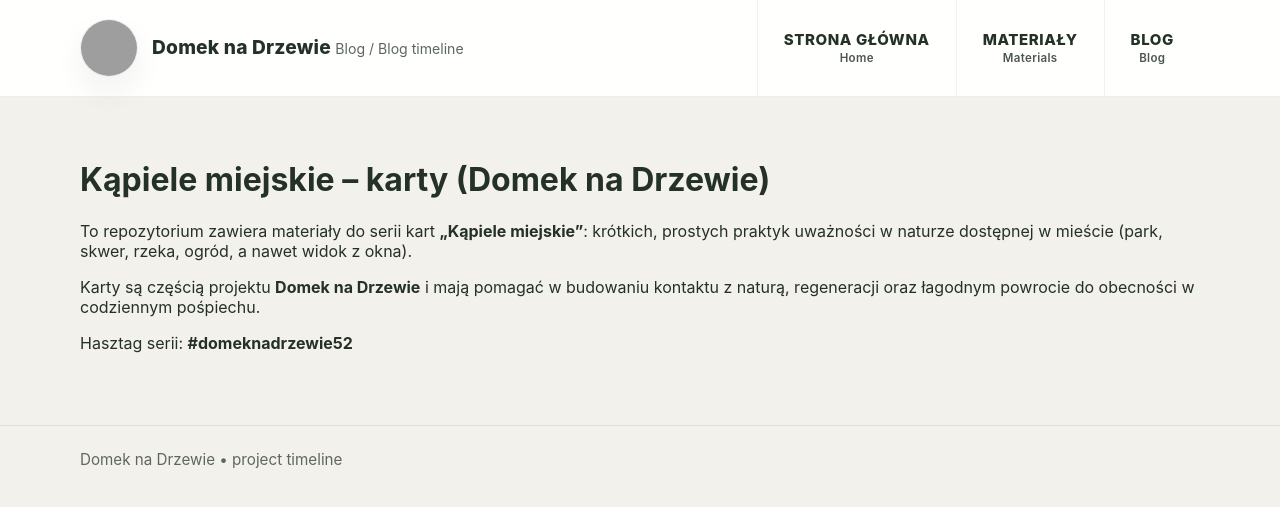
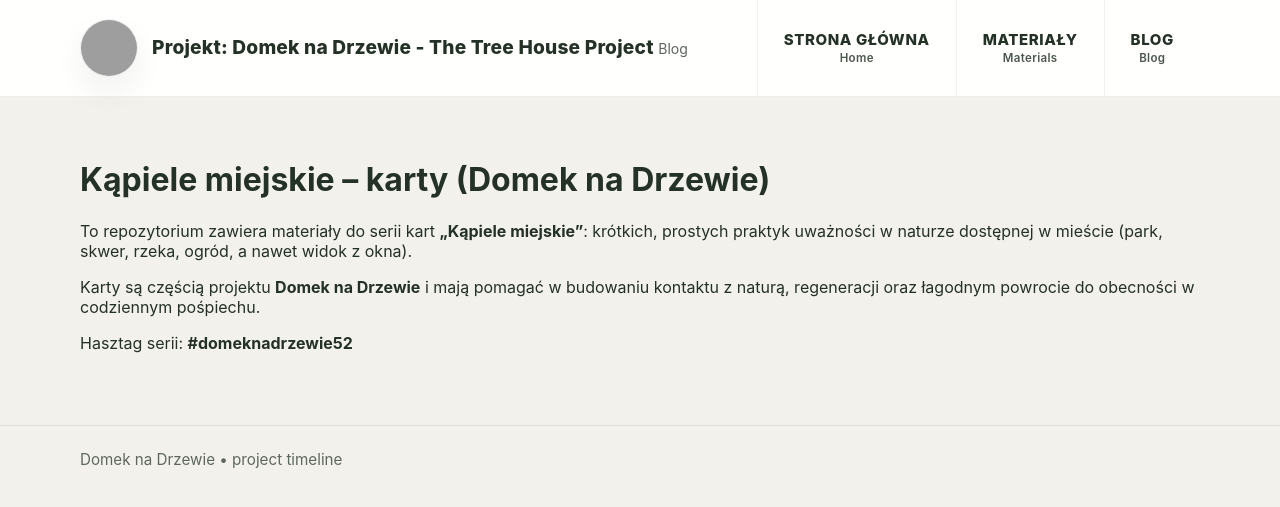
Before and after one commit to akonkia/domeknadrzewie, a Jekyll site: the page built from materialy/kapiele_miejskie/seria_52_tygodnie.md, in a window 1280 px wide. Shown: the top 507 px of the page. Built offline with Jekyll 4.4.1, drawn with Linux system fonts in a browser that asks for light colours; our own code applies the rules of GitHub Pages for plain Markdown files; grey boxes are pictures that could not be loaded.

Commit message:
Update default.html

```diff
--- a/_layouts/default.html
+++ b/_layouts/default.html
@@ -217,8 +217,8 @@
           <img src="https://raw.githubusercontent.com/akonkia/domeknadrzewie/main/assets/img/logo.png" alt="Domek na Drzewie logo" />
         </span>
         <span class="brand-text">
-          <span class="brand-title">Domek na Drzewie</span>
-          <span class="brand-subtitle">Blog / Blog timeline</span>
+          <span class="brand-title">Projekt: Domek na Drzewie - The Tree House Project</span>
+          <span class="brand-subtitle">Blog</span>
         </span>
       </a>
 
```
